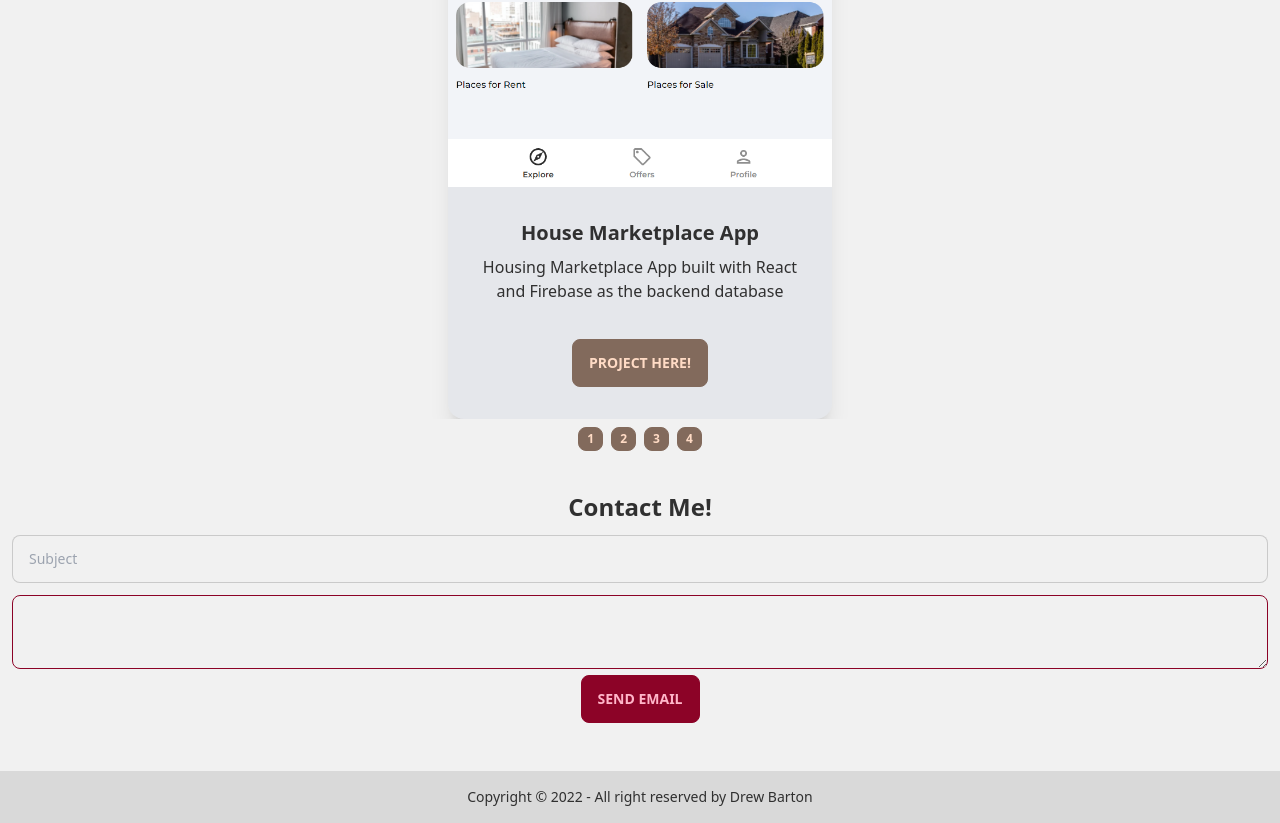
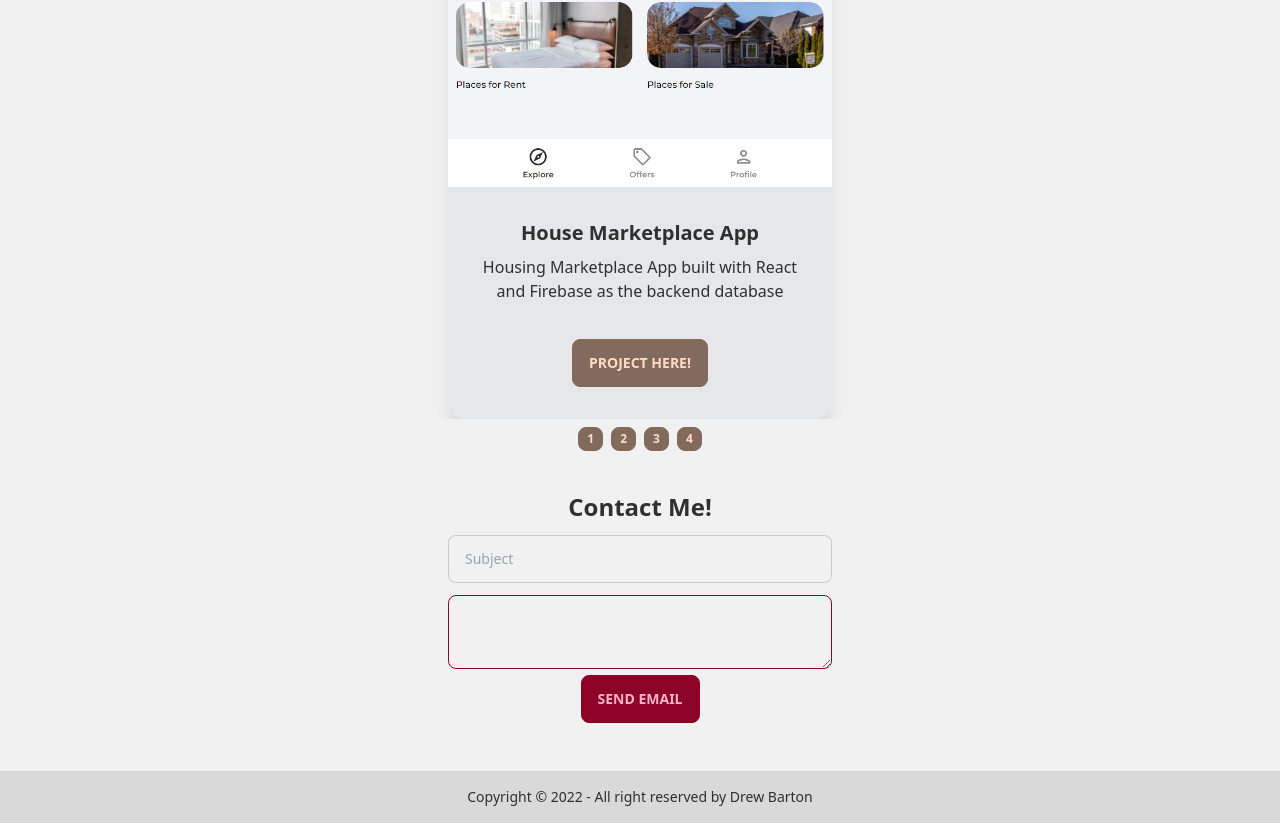
Before and after one commit to drewb73/personal-site, a React (Create React App) app: page / in a window 1280 px wide. Shown: the part 999-1822 px from the top of the page. Built offline with nearby package versions, Linux system fonts and the light colour scheme.

Commit message:
Contact Form updated

```diff
--- a/src/Components/Contact.jsx
+++ b/src/Components/Contact.jsx
@@ -15,10 +15,11 @@ function Contact() {
   return (
     <div className='container text-center mt-5'>
         <h1 className='text-center text-2xl font-bold mt-8'>Contact Me!</h1>
-        <form className='w-full'>
-         <input type='text' placeholder='Subject' value={subject} onChange={handleChange} className='input input-bordered input-md w-full  mt-3' />
+        <form className='w-auto'>
+         <input type='text' placeholder='Subject' value={subject} onChange={handleChange} className='input input-bordered input-md mt-3 w-96' />
          <br></br>
-         <textarea value={message} onChange={onChange} className='textarea textarea-primary mt-3 w-full' ></textarea>
+         <textarea value={message} onChange={onChange} className='textarea textarea-primary mt-3 w-96 justify-center' ></textarea>
+         <br></br>
          <a href={`mailto:${data.email}?Subject=${subject}&body=${message}`}><button className='btn btn-primary' type='button'>Send Email</button></a>
         </form>
     </div>
```
